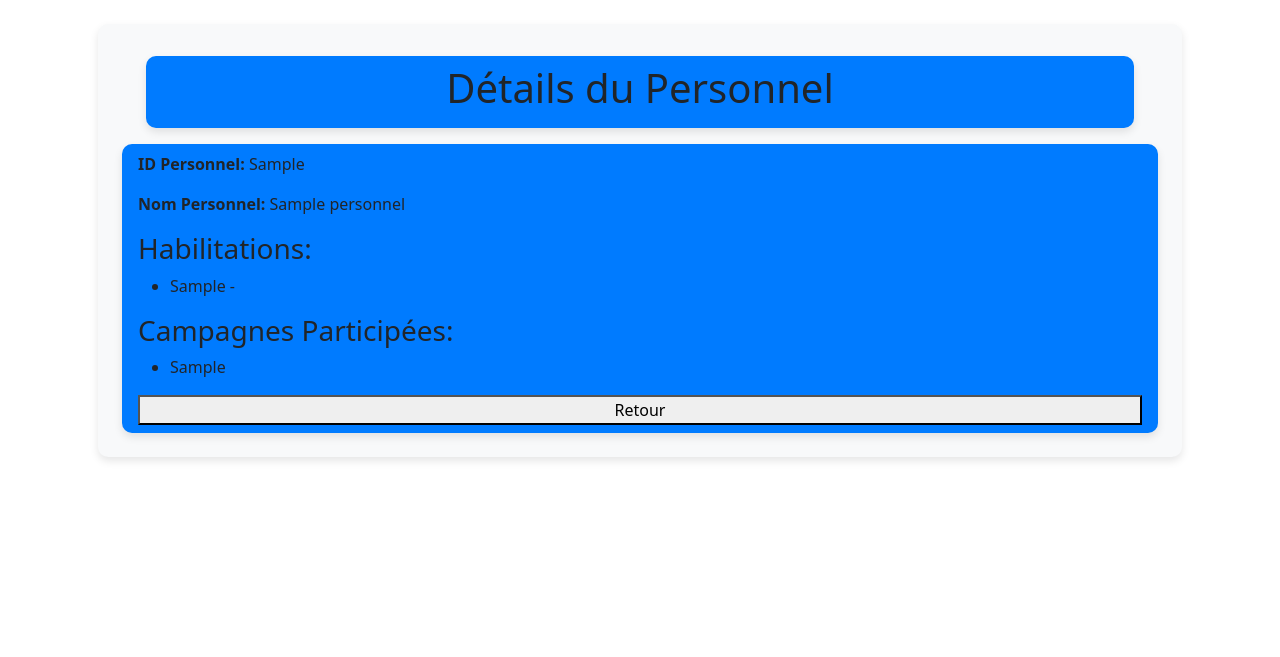
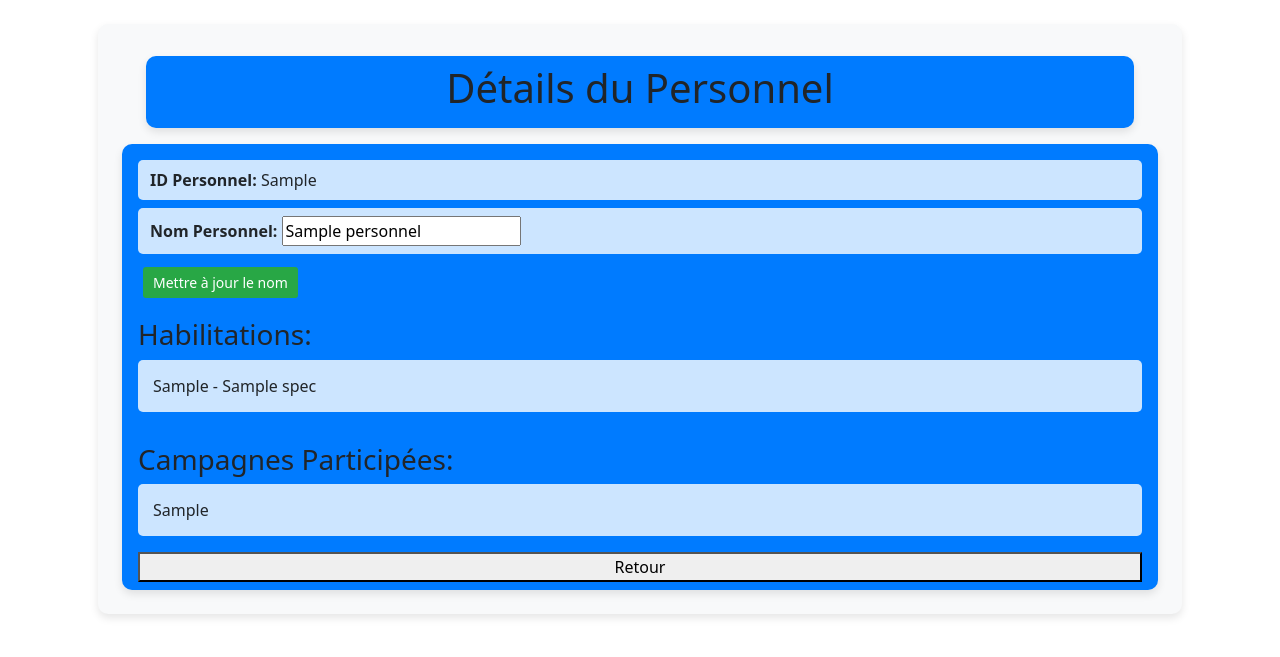
Before and after one commit to MagOrl/SAE-3.01A-GR_N, a Flask app: template monApp/templates/view_personel_admin.html in a window 1280 px wide. Shown: the part 116-773 px from the top of the page. Run offline with Flask 3, Linux system fonts and the light colour scheme; tables that the repository leaves empty hold one stand-in row (values such as "Sample post"); the template is opened without the code that fills it: values that come from a table or form of the project are taken from there, most other values are stand-ins (such as "Sample title", 1, 10 or a date in 2020).

Commit message:
Ajout modif du nom d'un personnel

```diff
--- a/monApp/static/style.css
+++ b/monApp/static/style.css
@@ -70,3 +70,50 @@
     padding: 1rem;
     margin: 1rem;
 }
+
+.boite-choix-menu p {
+    background-color: var(--light-primary);
+    padding: 8px 12px;
+    border-radius: 5px;
+    margin: 8px 0;
+}
+
+.boite-choix-menu h3 {
+    margin-top: 15px;
+    margin-bottom: 8px;
+}
+
+.boite-choix-menu ul {
+    background-color: var(--light-primary);
+    padding: 10px 15px;
+    border-radius: 5px;
+    list-style-type: none;
+    margin-left: 0;
+}
+
+.boite-choix-menu li {
+    padding: 4px 0;
+}
+
+.boite-choix-menu li:last-child {
+    border-bottom: none;
+}
+
+/* Styles pour les boutons d'action */
+.btn-update, .btn-remove, .btn-add {
+    padding: 5px 10px;
+    margin: 5px;
+    border: none;
+    border-radius: 3px;
+    cursor: pointer;
+    font-size: 14px;
+}
+
+.btn-update {
+    background-color: #28a745;
+    color: white;
+}
+
+.btn-update:hover {
+    background-color: #218838;
+}
--- a/monApp/templates/view_personel_admin.html
+++ b/monApp/templates/view_personel_admin.html
@@ -6,20 +6,29 @@
     <h1>Détails du Personnel</h1>
   </div>
   <div class="boite-choix-menu">
-    <p><strong>ID Personnel:</strong> {{ personnel.id_pers }}</p>
-    <p><strong>Nom Personnel:</strong> {{ personnel.nom_pers }}</p>
+    <form method="POST" action="{{ url_for('gerer_personnel_detail', id_pers=personnel.id_pers) }}">
+      <p><strong>ID Personnel:</strong> {{ personnel.id_pers }}</p>
+      <p>
+        <label for="nom_pers"><strong>Nom Personnel:</strong></label>
+        <input type="text" id="nom_pers" name="nom_pers" value="{{ personnel.nom_pers }}" required>
+      </p>
+      <button type="submit" name="action" value="update_name" class="btn-update">Mettre à jour le nom</button>
+    </form>
+
     <h3>Habilitations:</h3>
     <ul>
       {% for spec in specialisations %}
       <li>{{ spec.id_hab }} - {{ spec.nom_hab }}</li>
       {% endfor %}
     </ul>
+
     <h3>Campagnes Participées:</h3>
     <ul>
       {% for part in participations %}
       <li>{{ part.id_camp }}</li>
       {% endfor %}
     </ul>
+
     <button class="btn-retour" onclick="history.back()">Retour</button>
   </div>
 </div>
--- a/monApp/views.py
+++ b/monApp/views.py
@@ -1,5 +1,5 @@
-from flask import Flask, render_template
-from .app import app
+from flask import Flask, render_template, request, redirect, url_for
+from .app import app, db
 from .models import *
 
 @app.route('/')
@@ -26,10 +26,17 @@ def chercheur_sequence():
 def admin():
     return render_template("home_admin.html")
 
-@app.route('/admin/gerer_personnel/<id_pers>')
+@app.route('/admin/gerer_personnel/<id_pers>', methods=['GET', 'POST'])
 def gerer_personnel_detail(id_pers):
     pers = personnel.query.get_or_404(id_pers)
-    specialisations = SpecialiserEn.query.filter_by(id_pers=id_pers).all()
+    if request.method == 'POST':
+        action = request.form.get('action')
+        if action == 'update_name':
+            pers.nom_pers = request.form['nom_pers']
+            db.session.commit()
+        return redirect(url_for('gerer_personnel_detail', id_pers=id_pers))
+
+    specialisations = db.session.query(habilitation).join(SpecialiserEn).filter(SpecialiserEn.id_pers == id_pers).all()
     participations = Participer.query.filter_by(id_pers=id_pers).all()
     return render_template('view_personel_admin.html', personnel=pers, specialisations=specialisations, participations=participations)
 
```
Also changed, not shown: 1 other file.
